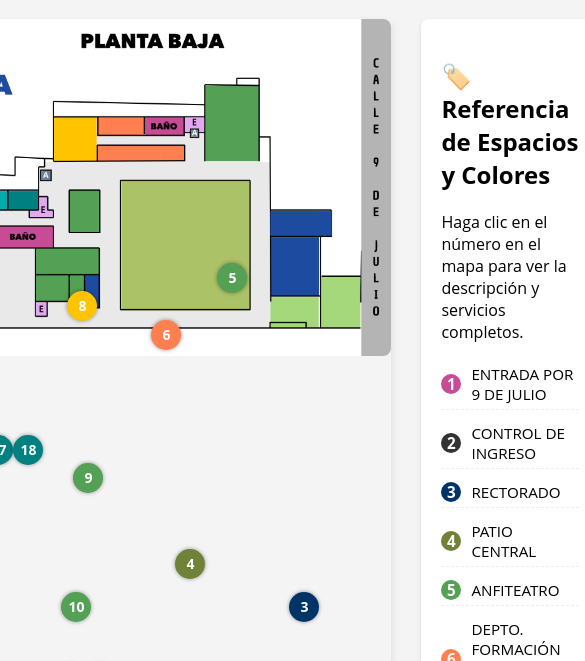
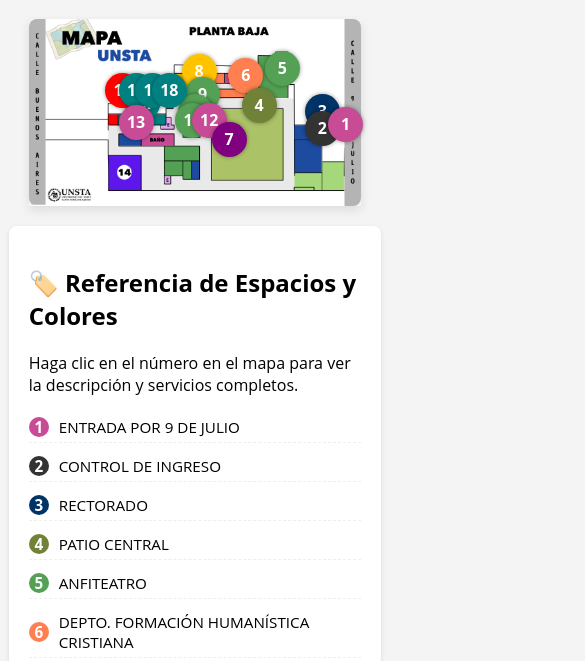
Before and after one commit to Ramirooo-creator/MAPA-UNSTA, a plain HTML site: page index.html in a window 390 px wide. Shown: the part 173-834 px from the top of the page, 585 px wide, since content can reach past the window. Drawn offline with Linux system fonts and the light colour scheme.

Commit message:
Update styles.css

```diff
--- a/styles.css
+++ b/styles.css
@@ -13,6 +13,8 @@
     --gris-negro-seguridad: #333333; /* CONTROL DE INGRESO */
     /* Nueva Clase */
     --purpura-basilica: #800080;    /* BASÍLICA */
+    /* Excepción */
+    --rojo-banco: #FF0000;
 }
 
 body {
@@ -28,24 +30,25 @@ header {
     text-align: center;
 }
 
-/* CONTENEDOR PRINCIPAL: MAPA Y LEYENDA LADO A LADO */
+/* CONTENEDOR PRINCIPAL: Usa FLEX para posicionar Mapa y Leyenda */
 #main-content-container {
     display: flex;
     justify-content: center;
-    max-width: 1400px; /* Ajuste según la necesidad de su pantalla */
+    max-width: 1400px;
     margin: 0 auto;
     gap: 30px;
 }
 
+/* --- MAPA --- */
 #map-container {
     position: relative;
-    flex: 2; /* Ocupa 2/3 del espacio */
-    min-width: 600px;
+    flex: 2; /* Ocupa 2/3 del espacio en desktop */
+    min-width: 600px; /* Mínimo para evitar que se comprima demasiado en desktop */
     box-shadow: 0 4px 10px rgba(0, 0, 0, 0.1);
 }
 
 #map-image {
-    width: 100%;
+    width: 100%; /* CLAVE: Asegura que la imagen sea totalmente flexible */
     height: auto;
     display: block;
     border-radius: 8px;
@@ -72,7 +75,7 @@ header {
     z-index: 5;
 }
 
-/* COLORES DE CLASES */
+/* COLORES DE CLASES (Basados en el objeto :root) */
 .autoridad { background-color: var(--azul-unsta); }
 .aulas { background-color: var(--verde-aulas); }
 .humanistica { background-color: var(--coral-humanistica); }
@@ -82,13 +85,12 @@ header {
 .ocio { background-color: var(--magenta-ocio); }
 .patio { background-color: var(--verde-patio); }
 .basilica { background-color: var(--purpura-basilica); }
-/* ASCENSORES y ESCALERAS eliminados del listado actual, pero se mantienen si se reintroducen */
 
 
 /* --- ESTILO DE LA LEYENDA --- */
 
 #leyenda-container {
-    flex: 1; /* Ocupa 1/3 del espacio */
+    flex: 1; /* Ocupa 1/3 del espacio en desktop */
     padding: 20px;
     background-color: #ffffff;
     border-radius: 8px;
@@ -97,7 +99,7 @@ header {
 
 #leyenda-listado {
     display: flex;
-    flex-direction: column; /* Lista vertical */
+    flex-direction: column;
     gap: 8px;
     margin-top: 15px;
 }
@@ -119,7 +121,7 @@ header {
     color: white;
     font-weight: bold;
     margin-right: 10px;
-    flex-shrink: 0; /* Evita que el círculo se deforme */
+    flex-shrink: 0;
 }
 
 /* --- ESTILO DEL MODAL --- (Se mantiene igual) */
@@ -156,3 +158,41 @@ header {
 .close-button:hover {
     color: #000;
 }
+
+/* ------------------------------------------------------------------ */
+/* MEDIA QUERY: AJUSTES PARA DISPOSITIVOS MÓVILES           */
+/* ------------------------------------------------------------------ */
+
+/* Se aplica a pantallas con un ancho máximo de 900px (tablets y celulares) */
+@media (max-width: 900px) {
+
+    #main-content-container {
+        /* Fuerza a que el mapa y la leyenda se apilen verticalmente */
+        flex-direction: column;
+        align-items: center;
+        gap: 20px;
+    }
+
+    #map-container, #leyenda-container {
+        /* Ambos ocupan casi todo el ancho disponible */
+        width: 95%;
+        max-width: 100%;
+        min-width: unset; /* Permite que el mapa se haga más pequeño */
+
+        /* Aseguramos que la leyenda esté debajo del mapa */
+        order: 2;
+    }
+
+    #map-container {
+        /* Aseguramos que el mapa esté arriba de la leyenda en mobile */
+        order: 1;
+    }
+
+    /* Ajuste el tamaño del Hotspot si es necesario para el tacto en móvil */
+    .hotspot {
+        width: 35px;
+        height: 35px;
+        line-height: 35px;
+        font-size: 16px;
+    }
+}
```
